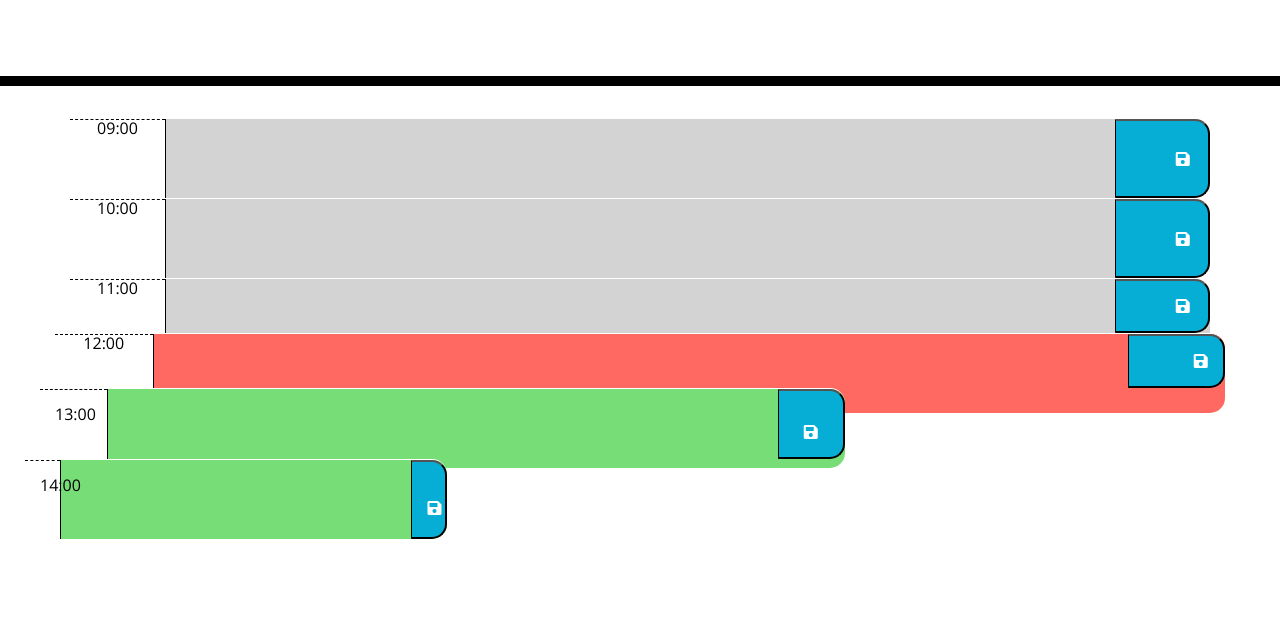
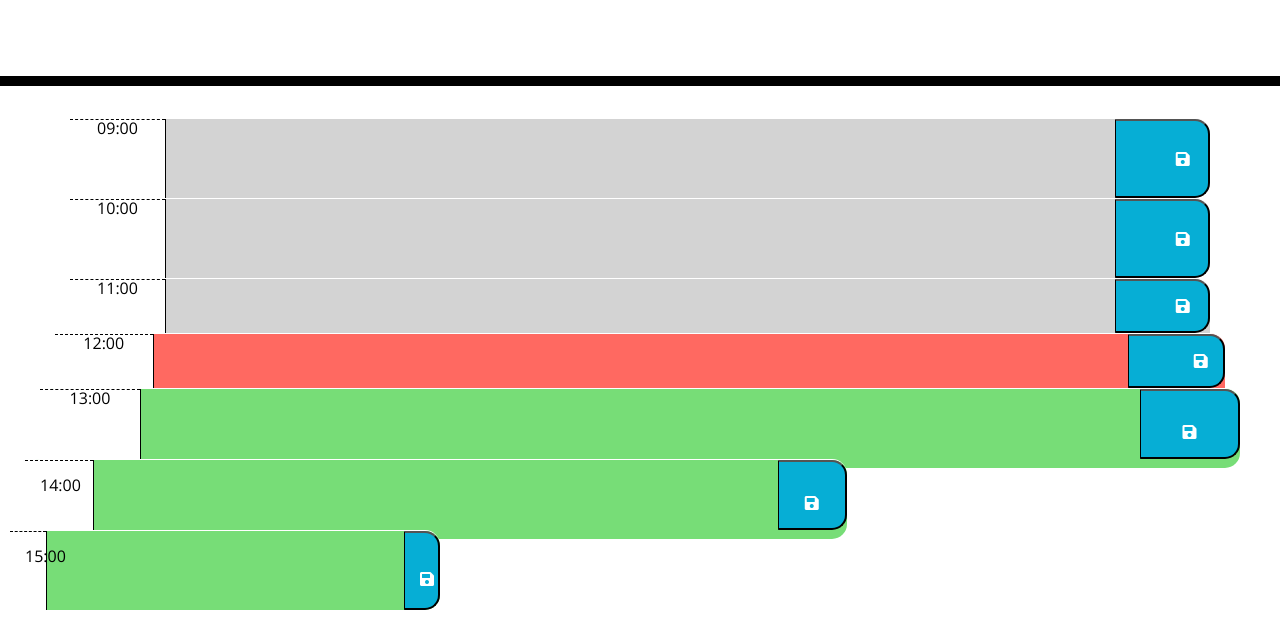
Before and after one commit to zavaletaosv/Work-Day-Scheduler, a plain HTML site: page index.html in a window 1280 px wide. Shown: the part 182-800 px from the top of the page. Drawn offline with nearby package versions, Linux system fonts and the light colour scheme.

Commit message:
Index updated: 3 pm time block created

```diff
--- a/index.html
+++ b/index.html
@@ -79,6 +79,14 @@
               <button class = "saveBtn col-md-1">
                 <i class="fa fa-save"></i>
               </button>
+
+              <!-- 15:00 -->
+              <div id = "1500" class = "row time-block future">
+                <div class = "col-md-1 hour"> 15:00 </div>
+                <textarea class = "col-md-10 description"></textarea>
+                <button class = "saveBtn col-md-1">
+                  <i class="fa fa-save"></i>
+                </button>
     </div>
 
     <script src="https://cdnjs.cloudflare.com/ajax/libs/jquery/3.2.1/jquery.min.js"></script>
```
